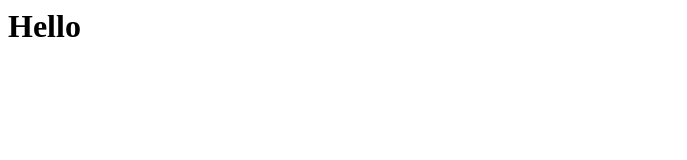
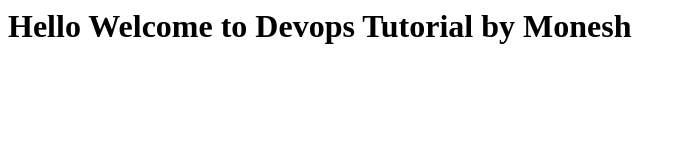
Before and after one commit to balu11437/First_project, a plain HTML site: page index.html in a window 1280 px wide. Shown: the whole page, without its empty margins (0-687 px from the left). Drawn offline with Linux system fonts and the light colour scheme.

Commit message:
2nd Version

```diff
--- a/index.html
+++ b/index.html
@@ -1 +1 @@
-<H1> Hello  </H1>
+<H1> Hello Welcome to Devops Tutorial by Monesh  </H1>
```
